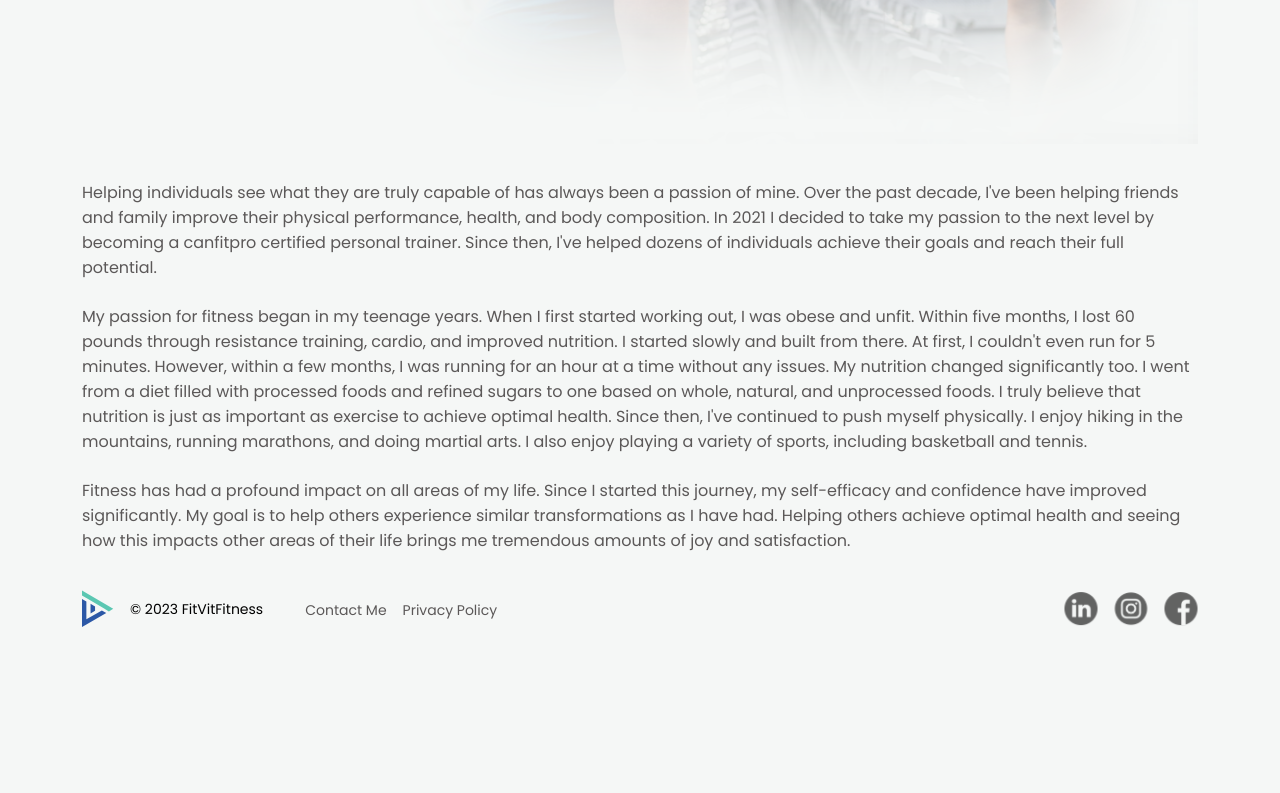
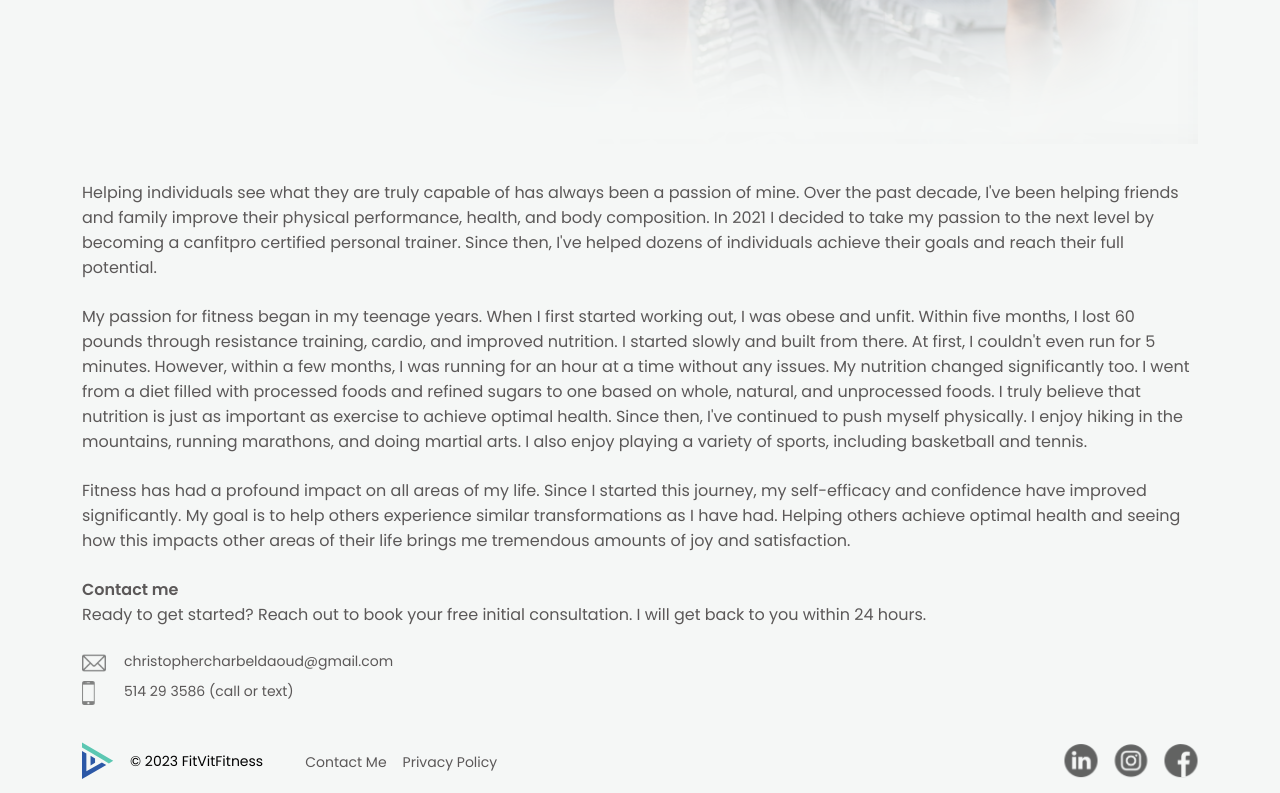
Before and after one commit to JGSolutions/fitvitfitness, a Next.js app: page /about in a window 1280 px wide. Shown: the part 320-1113 px from the top of the page. Before the commit the page ends 961 px from the top, so only its background shows below. Built offline with nearby package versions, Linux system fonts and the light colour scheme.

Commit message:
added contact info

```diff
--- a/pages/about/about.module.css
+++ b/pages/about/about.module.css
@@ -1,4 +1,27 @@
 .main {
     color: var(--primary-text);
+    font-weight: var(--fw-regular);
     margin-top: var(--padding-xlarge);
+    margin-bottom: var(--padding-large);
 }
+
+.h3 {
+    font-weight: var(--fw-bold);
+}
+
+.contactInfo {
+    margin-top: var(--padding-large);
+    display: flex;
+    flex-direction: column;
+    gap: var(--padding-xs);
+}
+
+.contactDetails {
+    display: flex;
+    gap: var(--padding-xs);
+    font-size: var(--fs-sm);
+}
+
+.icon {
+    width: 36px;
+}
--- a/pages/about/index.tsx
+++ b/pages/about/index.tsx
@@ -44,6 +44,27 @@ export default function About() {
                     <p className={utilsStyle.textParagraph}>
                         Fitness has had a profound impact on all areas of my life. Since I started this journey, my self-efficacy and confidence have improved significantly. My goal is to help others experience similar transformations as I have had. Helping others achieve optimal health and seeing how this impacts other areas of their life brings me tremendous amounts of joy and satisfaction.
                     </p>
+
+                    <h3 className={styles.h3}>Contact me</h3>
+                    <p>
+                        Ready to get started? Reach out to book your free initial consultation. I will get back to you within 24 hours.
+                    </p>
+
+                    <div className={styles.contactInfo}>
+                        <div className={styles.contactDetails}>
+                            <div className={styles.icon}>
+                                <img src="/email.svg" />
+                            </div>
+                            <p>christophercharbeldaoud@gmail.com</p>
+                        </div>
+
+                        <div className={styles.contactDetails}>
+                            <div className={styles.icon}>
+                                <img src="/cell.svg" />
+                            </div>
+                            <p>514 29 3586 (call or text)</p>
+                        </div>
+                    </div>
                 </div>
             </main>
             <Footer/>
```
Also changed, not shown: public/cell.svg (added), public/email.svg (added).
